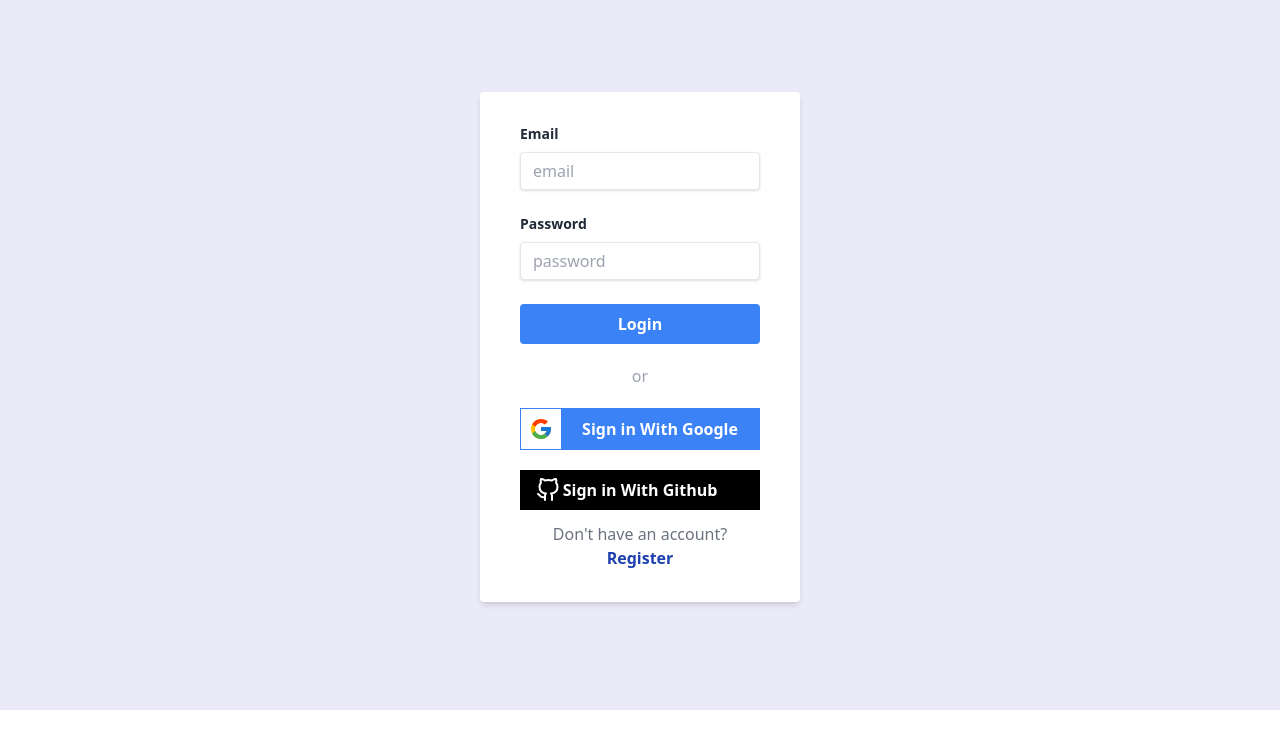
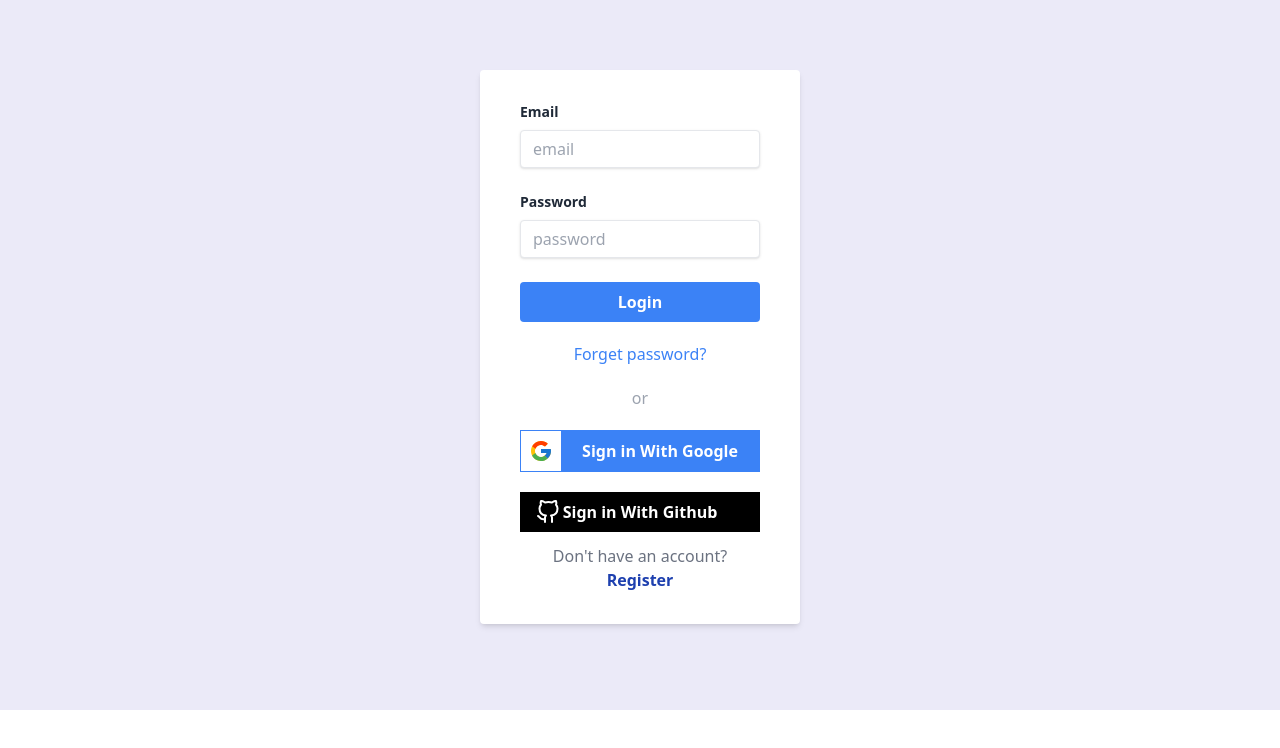
Before and after one commit to rabiulahsan/college-project-client, a React (Vite) app: page /login in a window 1280 px wide. Shown: the top 748 px of the page. Built offline with nearby package versions, Linux system fonts and the light colour scheme; no server answers.

Commit message:
reset fuctionality created

```diff
--- a/src/Pages/LoginPage/login.jsx
+++ b/src/Pages/LoginPage/login.jsx
@@ -3,7 +3,7 @@ import { Link, useLocation, useNavigate } from "react-router-dom";
 import Swal from "sweetalert2";
 import UseAuth from "../../Hook/UseAuth";
 import GoogleSignin from "../../Shared/GoogleSignin/GoogleSignin";
-import { useState } from "react";
+import { useRef, useState } from "react";
 import GithubSignin from "../../Shared/GithubSignin/GithubSignin";
 
 const Login = () => {
@@ -20,6 +20,13 @@ const Login = () => {
   const location = useLocation();
 
   const from = location.state?.from?.pathname || "/";
+
+  // const handleResetPass = () => {
+  //   console.log(emailRef.current);
+  //   // resetEmail()
+  //   //   .then(() => Swal.fire("Check your email"))
+  //   //   .catch((err) => console.log(err));
+  // };
 
   const onsubmit = (data) => {
     signIn(data.email, data.password)
@@ -83,6 +90,11 @@ const Login = () => {
               <input className=" cursor-pointer " type="submit" value="Login" />
             </div>
           </form>
+
+          {/* forget password button */}
+          <p className=" cursor-pointer  text-blue-500  text-center mt-5 ">
+            <Link to="/reset-password">Forget password?</Link>
+          </p>
           <p className="text-center text-gray-400 my-5">or</p>
           <div className="my-5">
             <GoogleSignin></GoogleSignin>
--- a/src/Routes/routes.jsx
+++ b/src/Routes/routes.jsx
@@ -91,6 +91,10 @@ export const router = createBrowserRouter([
         path: "/search/:value",
         element: <SearchPage></SearchPage>,
       },
+      {
+        path: "/reset-password",
+        element: <SearchPage></SearchPage>,
+      },
     ],
   },
 ]);
--- a/src/Shared/GithubSignin/GithubSignin.jsx
+++ b/src/Shared/GithubSignin/GithubSignin.jsx
@@ -3,7 +3,7 @@ import UseAuth from "../../Hook/UseAuth";
 import { useLocation, useNavigate } from "react-router-dom";
 const GithubSignin = () => {
   const { user, githubLogin } = UseAuth();
-  console.log(user);
+  // console.log(user);
   const navigate = useNavigate();
   const location = useLocation();
 
--- a/src/Shared/GoogleSignin/GoogleSignin.jsx
+++ b/src/Shared/GoogleSignin/GoogleSignin.jsx
@@ -3,7 +3,7 @@ import { useLocation, useNavigate } from "react-router-dom";
 import UseAuth from "../../Hook/UseAuth";
 const GoogleSignin = () => {
   const { user, googleLogin } = UseAuth();
-  console.log(user);
+  // console.log(user);
   const navigate = useNavigate();
   const location = useLocation();
 
--- a/src/provider/AuthProvider.jsx
+++ b/src/provider/AuthProvider.jsx
@@ -10,6 +10,7 @@ import {
   signInWithPopup,
   signOut,
   updateProfile,
+  sendPasswordResetEmail,
 } from "firebase/auth";
 import { app } from "../firebase/firebase.config";
 
@@ -31,6 +32,11 @@ const AuthProvider = ({ children }) => {
   const signIn = (email, password) => {
     setLoading(true);
     return signInWithEmailAndPassword(auth, email, password);
+  };
+
+  //reset password
+  const resetEmail = (email) => {
+    return sendPasswordResetEmail(auth, email);
   };
 
   //log out
@@ -84,6 +90,7 @@ const AuthProvider = ({ children }) => {
     googleLogin,
     githubLogin,
     updateUserProfile,
+    resetEmail,
   };
   return (
     <AuthContext.Provider value={authDetails}>{children}</AuthContext.Provider>
```
